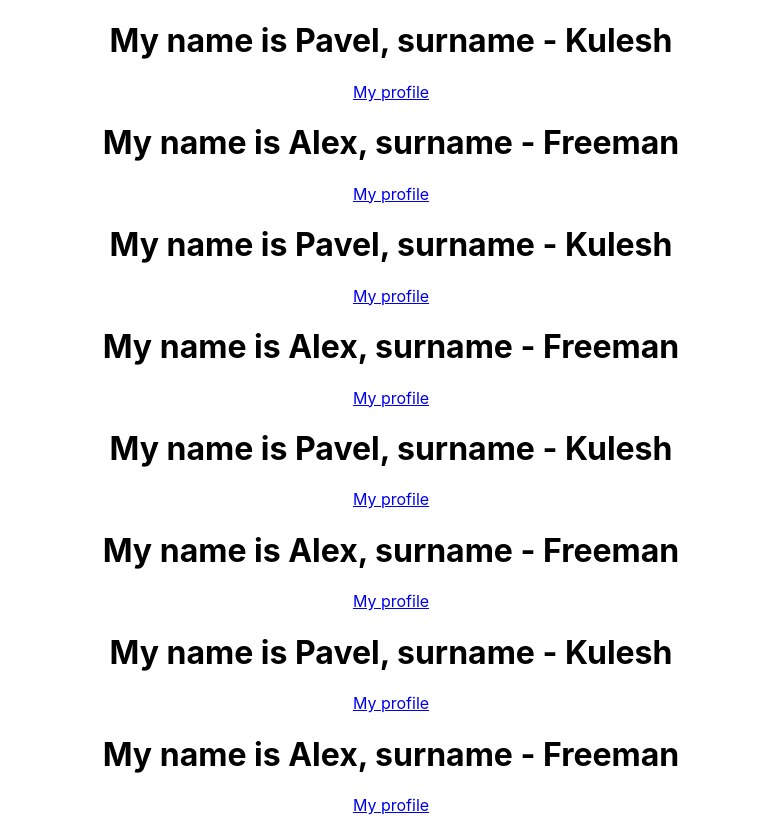
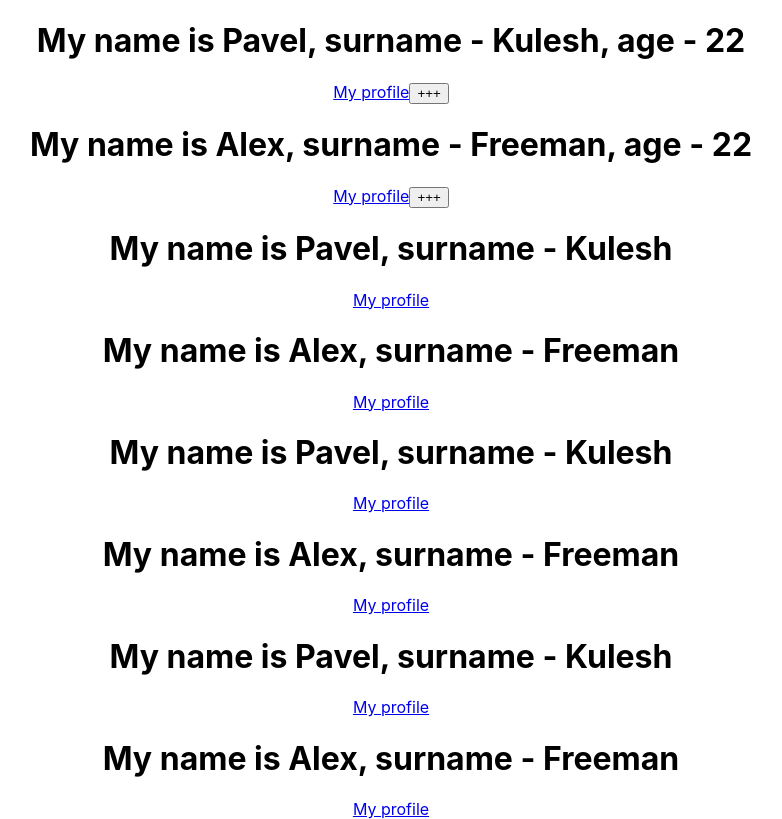
Before and after one commit to Waldemar-00/ComponentsProps, a React (Create React App) app: page / in a window 1280 px wide. Shown: the whole page, without its empty margins (249-1031 px from the left). Built offline with nearby package versions, Linux system fonts and the light colour scheme; the HTML template or start-up script is replaced by a standard one.

Commit message:
state in components with classes, props in classes

```diff
--- a/src/App.js
+++ b/src/App.js
@@ -1,19 +1,44 @@
-import './App.css';
-function WhoAmI(props) {
+import { Component} from 'react'
+import './App.css'
+class WhoAmI extends Component {
+  constructor (props) {
+    super(props)
+    this.state = {
+      age: 22,
+      text: '+++'
+    }
+  }
+  yearPlusAsync = () => {
+    this.setState({
+      age: this.state.age + 1 //! async - for optimization
+    })
+  }
+  yearPlus = () => {
+    this.setState(state => ({
+      age: state.age + 1 //! sync - NOT optimization, return replaced by ()
+    }))
+  }
+  render() {
+    const { name, surname, link } = this.props
     return (
       <div>
-      <h1>My name is {props.name}, surname - {props.surname}</h1>
-      <a href={props.link}>My profile</a>
+        <h1>My name is {name}, surname - {surname}, age - {this.state.age}</h1>
+        <a href={link}>My profile</a>
+        <button onClick={this.yearPlus}>{this.state.text}</button>
       </div>
     )
   }
-function WhoAreYou({name, surname, link}) {
+}
+class WhoAreYou extends Component {
+  render() {
+    const { name, surname, link } = this.props
     return (
       <div>
         <h1>My name is {name}, surname - {surname}</h1>
         <a href={link}>My profile</a>
       </div>
     )
+  }
 }
 function WhoAreObj({name, surname, link}) {
   return (
@@ -46,4 +71,4 @@
   );
 }
 
-export default App;
+export default App
```
Lines whose indentation alone changed are shown as unchanged.
